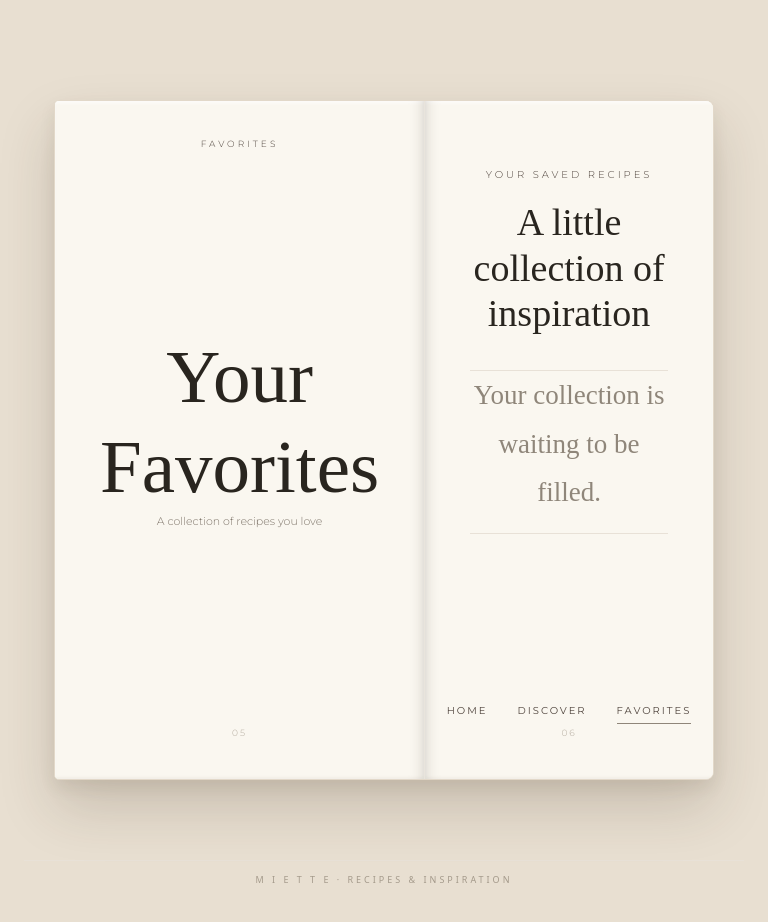
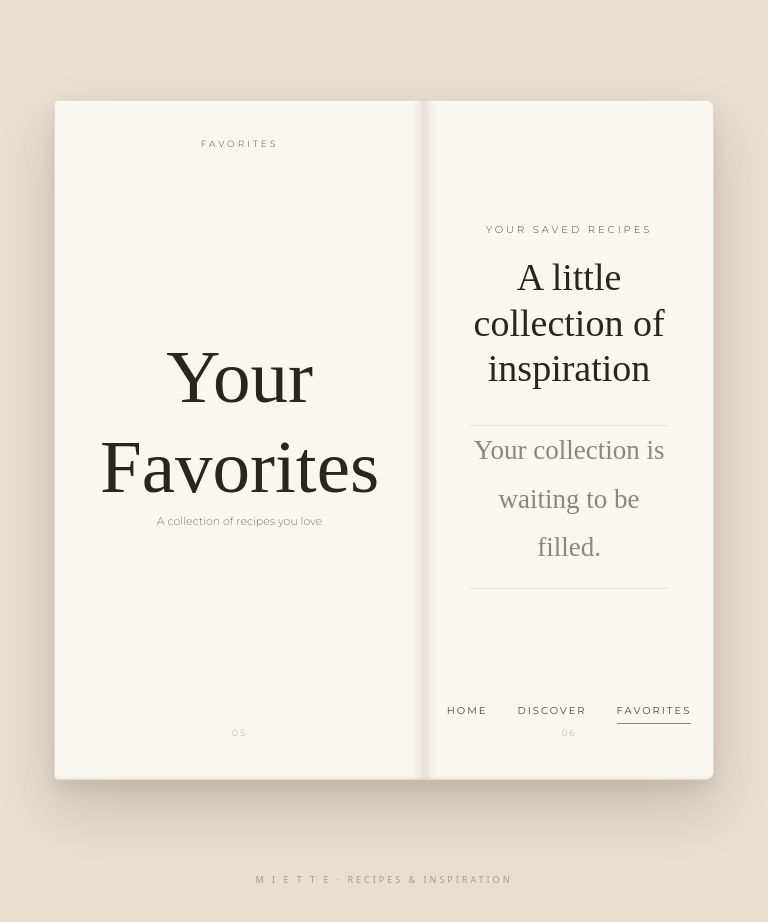
Before and after one commit to iidamari/miette, a React (Vite) app: page /favorites in a window 768 px wide. Shown: the top 922 px of the page. Built offline with nearby package versions, Linux system fonts and the light colour scheme; a web font is replaced by a local one.

Commit message:
Viimeistelty favorites -sivun tablettiasettelu

```diff
--- a/src/index.css
+++ b/src/index.css
@@ -1417,3 +1417,12 @@ button {
   }
 
 }
+/* FAVORITES – TABLET */
+
+@media (min-width: 651px) and (max-width: 1100px) {
+
+  .favorites-right-center {
+    margin-top: -70px;
+  }
+
+}
```
